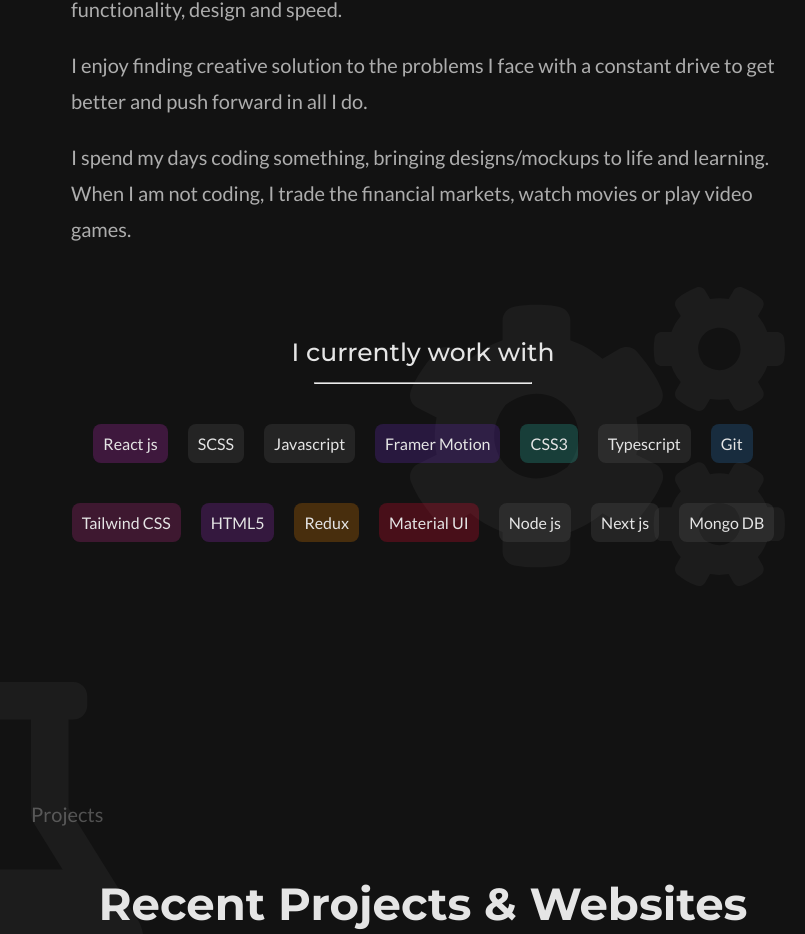
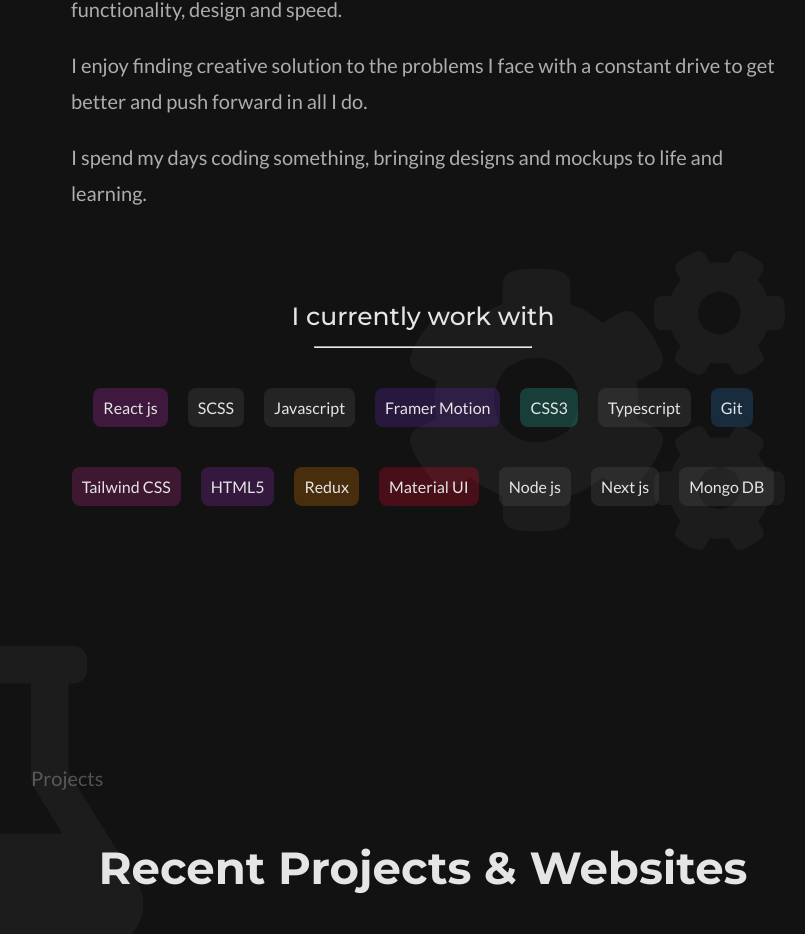
Before and after one commit to priyed/portfolio, a React (Create React App) app: page / in a window 1280 px wide. Shown: the part 897-1831 px from the top of the page, without its empty margins (217-1022 px from the left). Built offline with nearby package versions, Linux system fonts and the light colour scheme; a web font is replaced by a local one.

Commit message:
changed about section text

```diff
--- a/src/components/About.jsx
+++ b/src/components/About.jsx
@@ -31,9 +31,8 @@ const About = () => {
       </Slide>
       <Slide up>
         <p>
-          I spend my days coding something, bringing designs/mockups to life and
-          learning. When I am not coding, I trade the financial markets, watch
-          movies or play video games.
+          I spend my days coding something, bringing designs and mockups to life and
+          learning.
         </p>
       </Slide>
 
```
